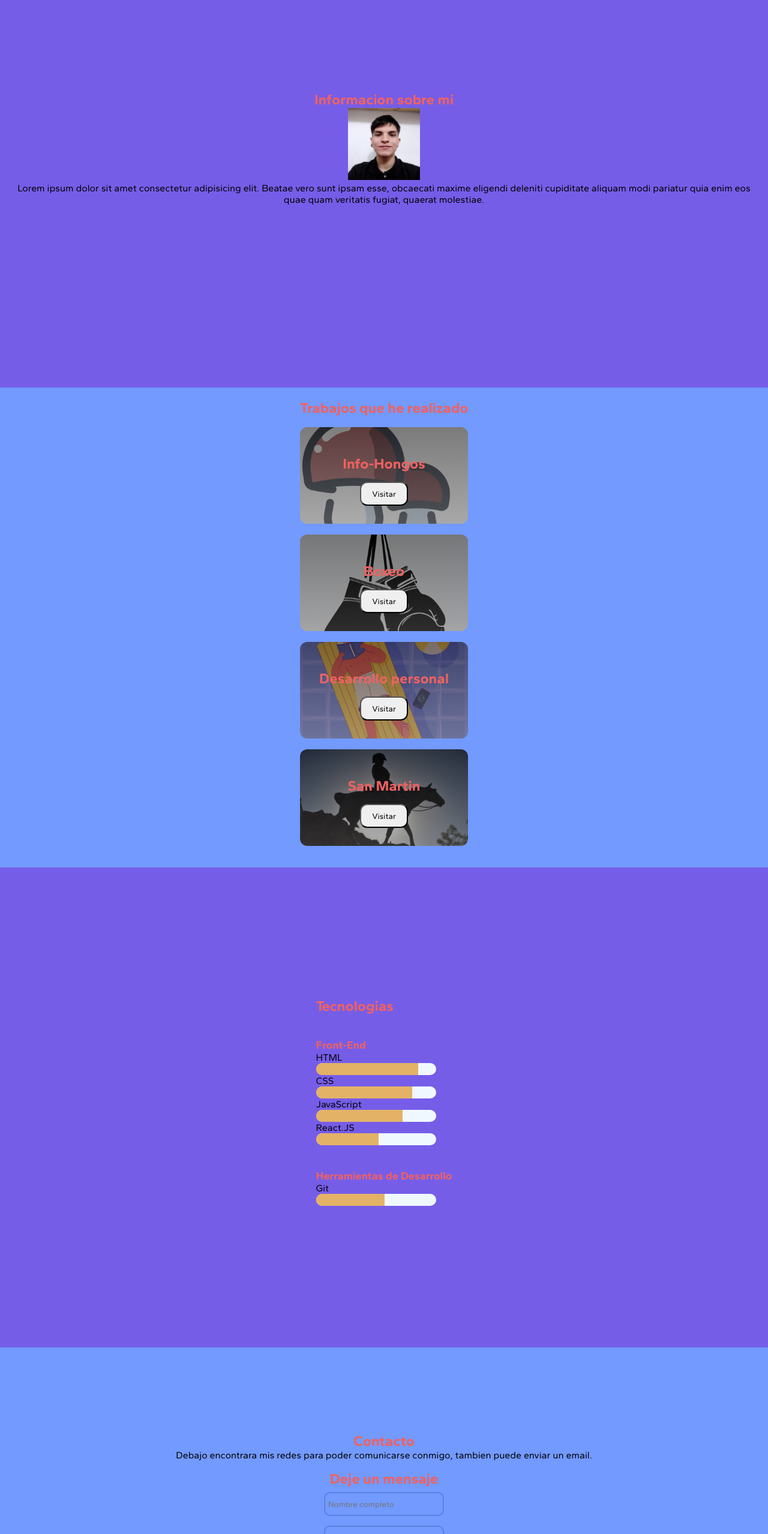
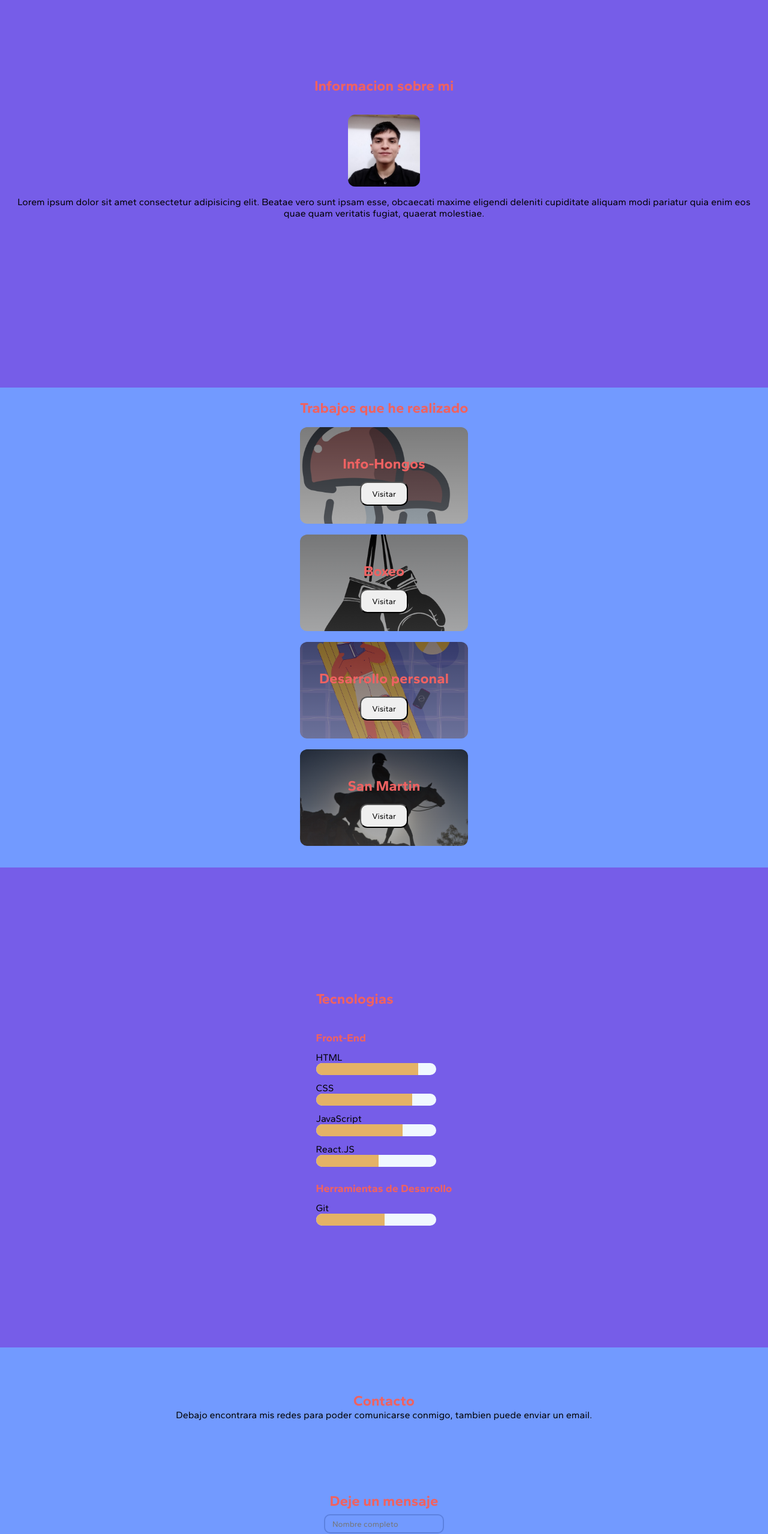
Before and after one commit to nahuelavila4/portfolio, a plain HTML site: page index.html in a window 1280 px wide. Shown: the part 1020-3577 px from the top of the page at 60% size. Drawn offline with Linux system fonts and the light colour scheme.

Commit message:
acomodar elementos

```diff
--- a/index.css
+++ b/index.css
@@ -102,9 +102,20 @@ header #navbar {
   flex-flow: column wrap;
 }
 #info .container {
+  justify-content: center;
   text-align: center;
-  padding: 0px 20px;
 }
+#cont-info{
+  margin-top: 34px;
+}
+#cont-info p{
+  margin: 12px 20px 0px 20px;
+}
+#cont-info img{
+  border-radius: 12px;
+}
+
+
 
 #projects {
   height: 100vh;
@@ -206,12 +217,14 @@ img {
   transform: translateX(-100%);
   animation: fill-bar 1s 0.2s ease-in-out forwards;
 }
-.tec-front,
-.tec-tool {
-  margin: 40px 0px;
+.tec-front{
+  margin: 40px 0px 0px 0px;
 }
-#conocimientos h3 {
-  margin: 20px 0px;
+.tec-tool{
+  margin: 25px 0px 0px 0px;
+}
+.skill{
+  margin-top: 12px;
 }
 @keyframes fill-bar {
   to {
@@ -223,7 +236,7 @@ img {
   height: 100vh;
   background-color: #729aff;
   display: flex;
-  justify-content: center;
+  justify-content: space-around;
   align-items: center;
   flex-direction: column;
 }
@@ -233,8 +246,9 @@ img {
   align-items: center;
   flex-direction: column;
 
-  text-align: justify;
-  padding: 15px;
+  text-align: center;
+  padding: 0px 30px;
+  padding-top: 14px;
 }
 form {
   display: flex;
@@ -252,6 +266,8 @@ form .inputs {
 #contact input[type="submit"] {
   font-size: 18px;
   margin-top: 20px;
+  background: #84a7ff;
+  color: aliceblue;
 }
 
 #contact input,
@@ -261,7 +277,7 @@ textarea {
   border: 2px solid #5c81df;
 
   margin: 8px 0px;
-  padding: 10px 5px;
+  padding: 6px 12px;
   border-radius: 10px;
   color: aliceblue;
   outline: 0;
@@ -273,12 +289,12 @@ textarea {
 .contact_box {
   display: flex;
   justify-content: center;
-  margin-top: 60px;
-  /* justify-content: space-around; */
+  justify-content: space-around;
 }
 .contact_box a {
-  font-size: 30px;
-  padding: 12px;
+  font-size: 27px;
+  padding: 10px;
+  margin: 0px 18px;
   border-radius: 12px;
   text-decoration: none;
   color: rgb(238, 98, 98);
```
